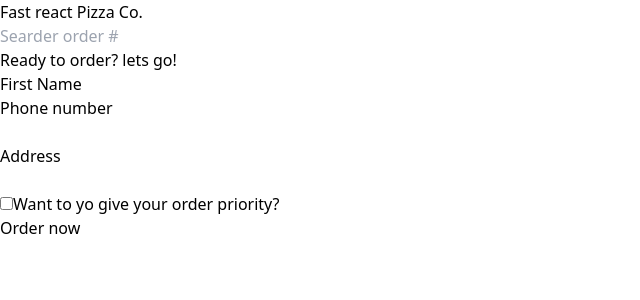
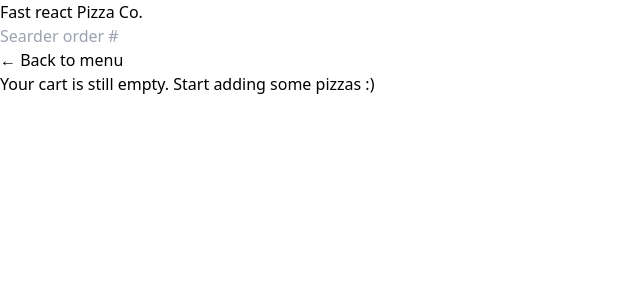
Before and after one commit to hazemr2121/fast-react-pizza, a React app: page /order/new in a window 1280 px wide. Shown: the top 300 px of the page, without its empty margins (0-640 px from the left). Built offline with nearby package versions, Linux system fonts and the light colour scheme; the HTML template or start-up script is replaced by a standard one.

Commit message:
feat: Handle new orders and priortiy pricing

```diff
--- a/src/features/order/CreateOrder.jsx
+++ b/src/features/order/CreateOrder.jsx
@@ -2,6 +2,11 @@
 import { createOrder } from '../../services/apiRestaurant';
 import Button from '../../ui/Button';
 import { useSelector } from 'react-redux';
+import { clearCart, getCart, getTotalCartPrice } from '../cart/cartSlice';
+import EmptyCart from '../cart/EmptyCart';
+import store from '../../store';
+import { useState } from 'react';
+import { formatCurrency } from '../../utils/helpers';
 
 // https://uibakery.io/regex-library/phone-number
 const isValidPhone = (str) =>
@@ -41,9 +46,12 @@
 
   const formErrors = useActionData();
 
-  // const [withPriority, setWithPriority] = useState(false);
-  const cart = fakeCart;
-
+  const [withPriority, setWithPriority] = useState(false);
+  const cart = useSelector(getCart);
+  const totalCartPrice = useSelector(getTotalCartPrice);
+  const priorityPrice = withPriority ? totalCartPrice * 0.2 : 0;
+  const totalPrice = totalCartPrice + priorityPrice;
+  if (!cart.length) return <EmptyCart />;
   return (
     <div className="px-4 py-6">
       <h2 className="mb-8 text-xl font-semibold">Ready to order? lets go!</h2>
@@ -90,8 +98,8 @@
             name="priority"
             id="priority"
             className="h-6 w-6 accent-yellow-400 focus:outline-none focus:ring-yellow-400 focus:ring-offset-2"
-            // value={withPriority}
-            // onChange={(e) => setWithPriority(e.target.checked)}
+            value={withPriority}
+            onChange={(e) => setWithPriority(e.target.checked)}
           />
           <label className="font-medium" htmlFor="priority">
             Want to yo give your order priority?
@@ -101,7 +109,9 @@
         <div>
           <input type="hidden" name="cart" value={JSON.stringify(cart)} />
           <Button disabled={isSubmitting} type="primary">
-            {isSubmitting ? 'Placing order' : 'Order now'}
+            {isSubmitting
+              ? 'Placing order'
+              : `Order now from ${formatCurrency(totalPrice)}`}
           </Button>
         </div>
       </Form>
@@ -115,7 +125,7 @@
   const order = {
     ...data,
     cart: JSON.parse(data.cart),
-    priority: data.priority === 'on',
+    priority: data.priority === 'true',
   };
   const errors = {};
   if (!isValidPhone(order.phone))
@@ -126,6 +136,8 @@
 
   //If everything is OK create a new order and redirect to it
   const newOrder = await createOrder(order);
+  //Do NOT overuse
+  store.dispatch(clearCart());
 
   return redirect(`/order/${newOrder.id}`);
 }
--- a/src/features/order/Order.jsx
+++ b/src/features/order/Order.jsx
@@ -53,7 +53,7 @@
 
       <ul className="divide-y divide-stone-200 border-b border-t">
         {cart.map((item) => (
-          <OrderItem item={item} key={item.id} />
+          <OrderItem item={item} key={item.pizzaId} />
         ))}
       </ul>
 
```
